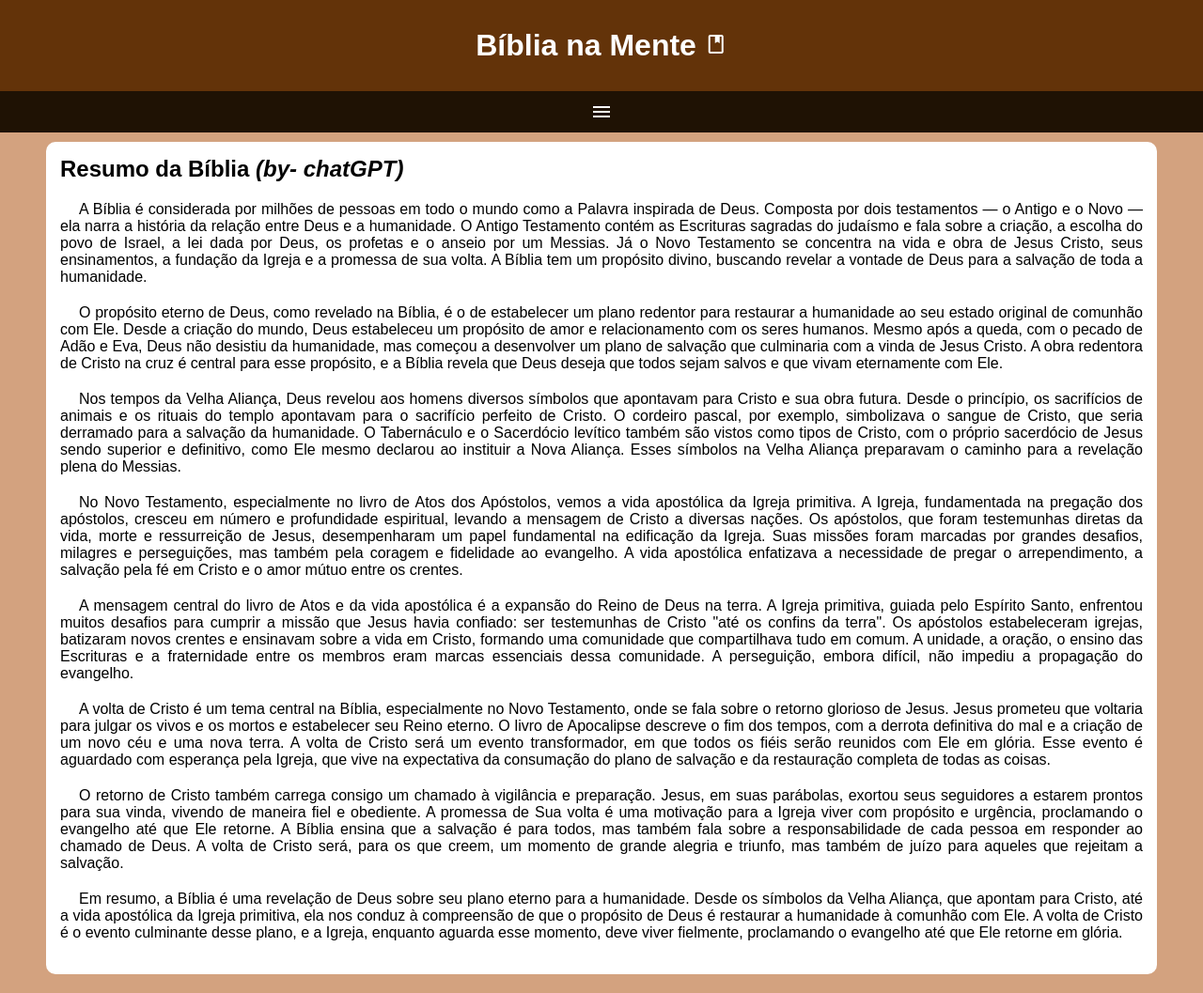
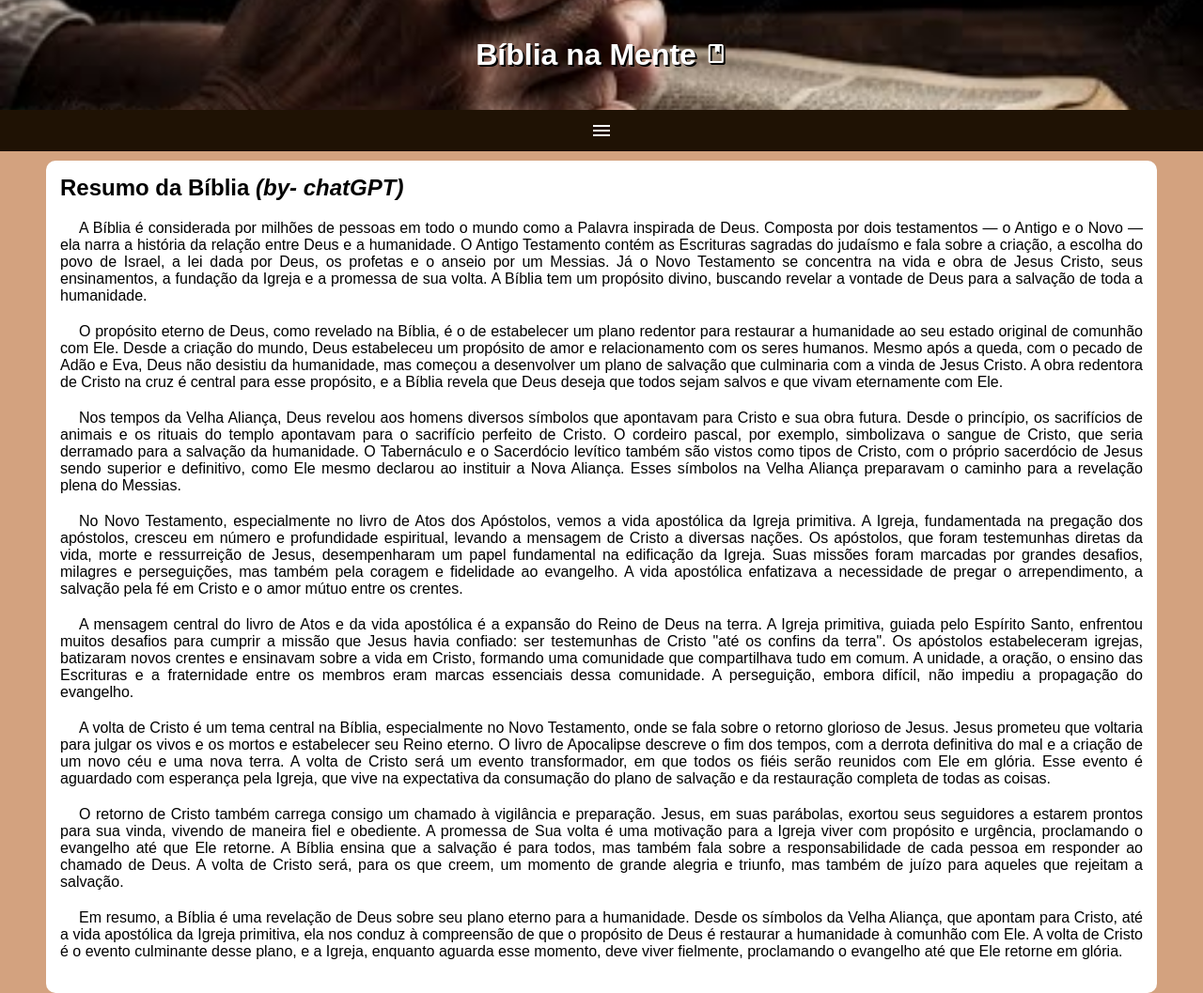
Before and after one commit to joaorocha-web/html-css, a plain HTML site: page desafio/ex026/mq005/index.html in a window 1280 px wide. Shown: the whole page at 94% size. Drawn offline with nearby package versions, Linux system fonts and the light colour scheme.

Commit message:
atualized

```diff
--- a/desafio/ex026/mq005/estilos/style.css
+++ b/desafio/ex026/mq005/estilos/style.css
@@ -11,13 +11,18 @@ html, body{
 }
 
 header {
-    background-color: #633309;
+    background-image: url(../imagens/img-biblia.jpg);
+    background-position: left center;
+    background-size: cover;
+    background-repeat: no-repeat;
+
 }
 
 header>h1{
-    padding: 30px;
+    padding: 40px;
     text-align: center;
     color: white;
+    text-shadow: 2px 2px 0px black;
 }
 
 #icone {
@@ -26,6 +31,7 @@ header>h1{
     color: white;
     text-align: center;
     padding: 10px
+
 }
 
 #icone:hover{
--- a/desafio/ex026/mq005/index.html
+++ b/desafio/ex026/mq005/index.html
@@ -16,6 +16,9 @@
         <span   class="material-symbols-outlined" id="icone" onclick="clickMenu( )">
             menu
             </span>
+
+    </header>
+    <nav>
         <menu id="itens">
             <ul>
 
@@ -26,7 +29,7 @@
 
             </ul>
         </menu>
-    </header>
+    </nav>
     <main>
         <article>
             <h2>Resumo da Bíblia <i>(by- chatGPT)</i></h2>
```
Also changed, not shown: desafio/ex026/mq005/efesios.html (+4 -1 lines), desafio/ex026/mq005/galatas.html (+4 -1 lines), desafio/ex026/mq005/hebreus.html (+4 -1 lines), desafio/ex026/mq005/romanos.html (+4 -1 lines), desafio/ex026/mq005/imagens/img-biblia-pray.jpg (added), desafio/ex026/mq005/imagens/img-biblia.jpg (added).
